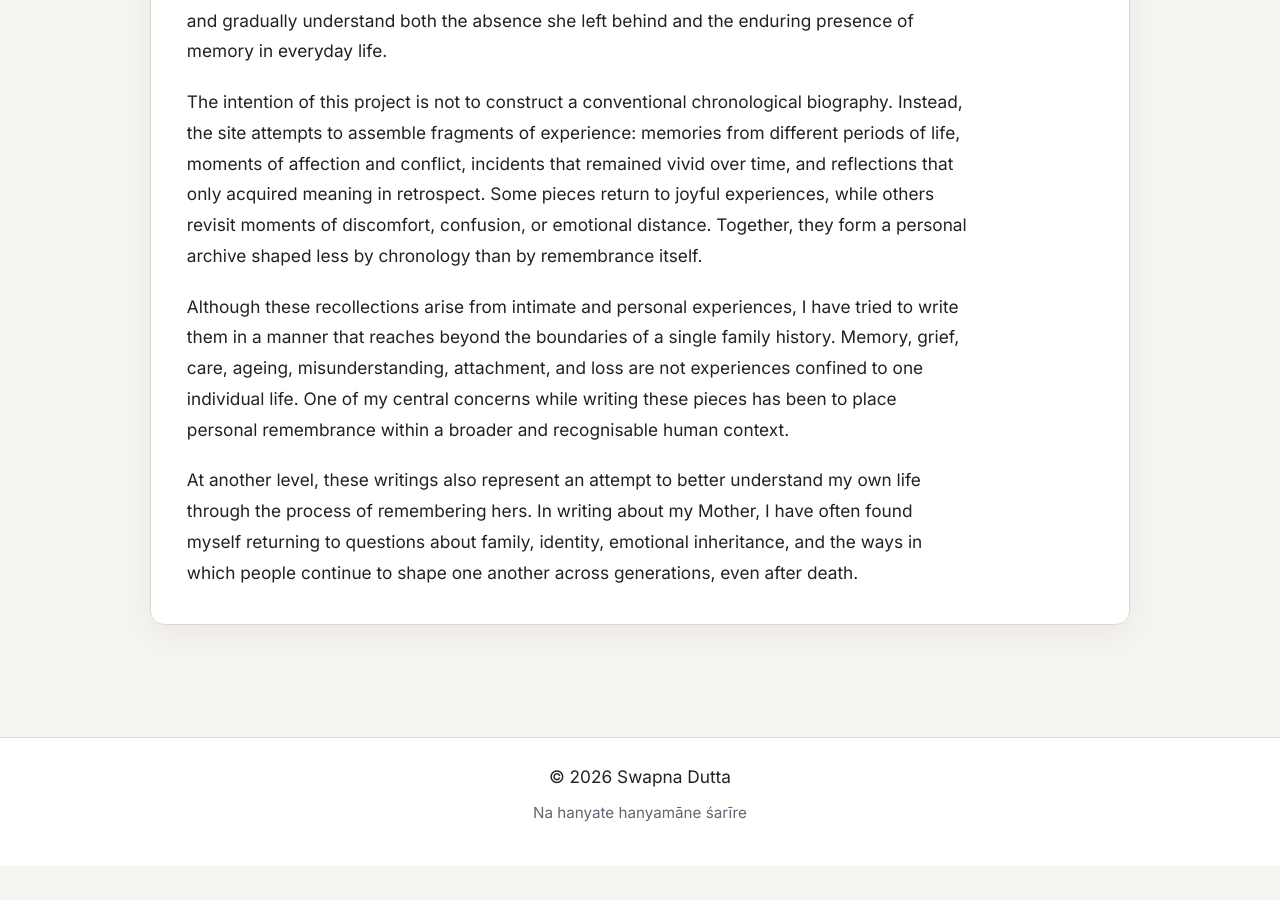
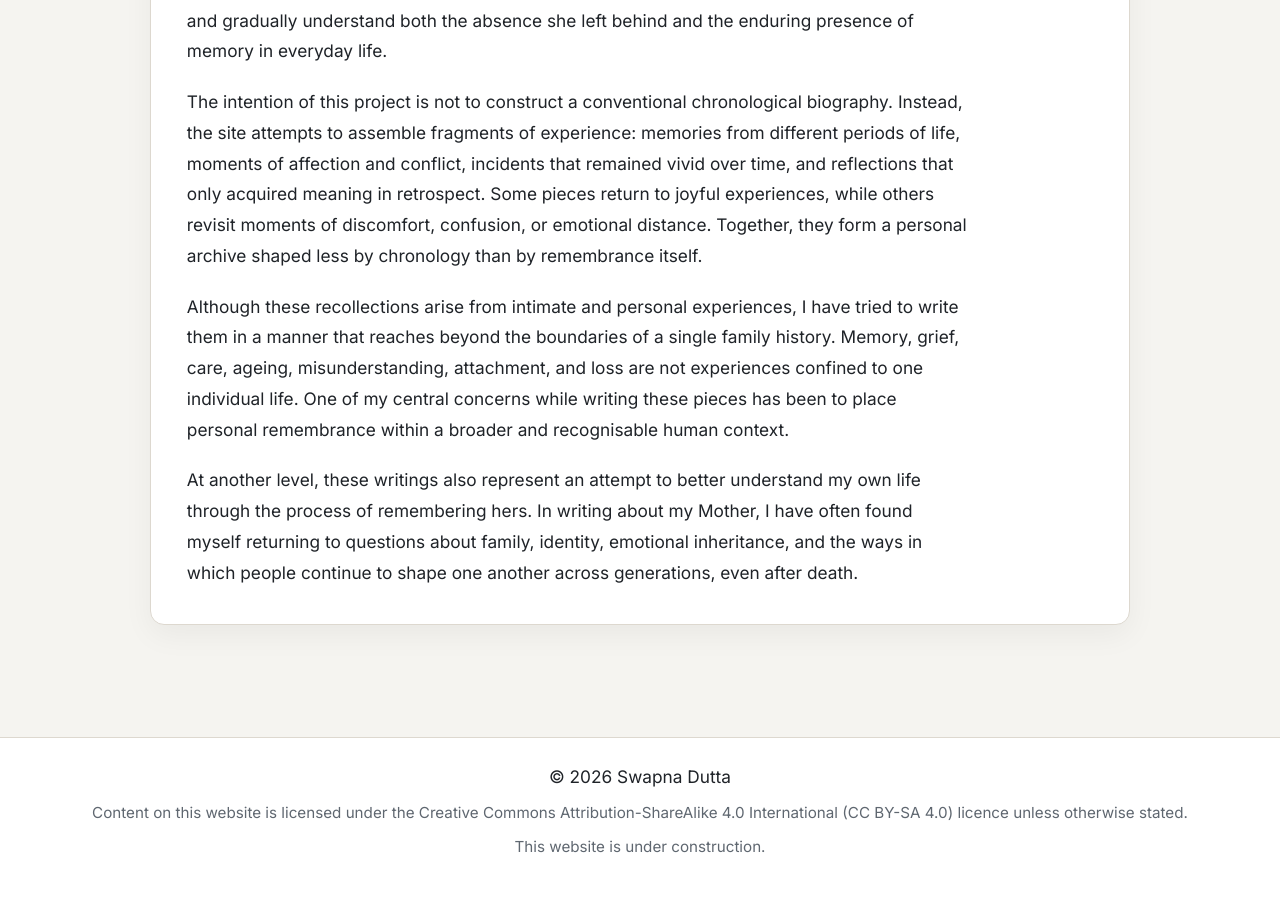
Before and after one commit to titodutta/swapnadutta, a Jekyll site: the page built from index.md, in a window 1280 px wide and 900 px high, scrolled down 719 px. Built offline with Jekyll 4.4.1, drawn with Linux system fonts in a browser that asks for light colours; before the commit the page ends 1585 px from its top, so only the background shows below that.

Commit message:
+footer fix

```diff
--- a/_includes/footer.html
+++ b/_includes/footer.html
@@ -1,9 +1,15 @@
 <footer class="site-footer">
   <div class="footer-inner">
-    <p>&copy; {{ 'now' | date: '%Y' }} {{ site.title | default: 'Swapna Dutta' }}</p>
 
-    {% if site.description %}
-    <p class="footer-note">{{ site.description }}</p>
-    {% endif %}
+    <p>&copy; {{ 'now' | date: '%Y' }} Swapna Dutta</p>
+
+    <p class="footer-note">
+      Content on this website is licensed under the Creative Commons Attribution-ShareAlike 4.0 International (CC BY-SA 4.0) licence unless otherwise stated.
+    </p>
+
+    <p class="footer-note">
+      This website is under construction.
+    </p>
+
   </div>
 </footer>
```
